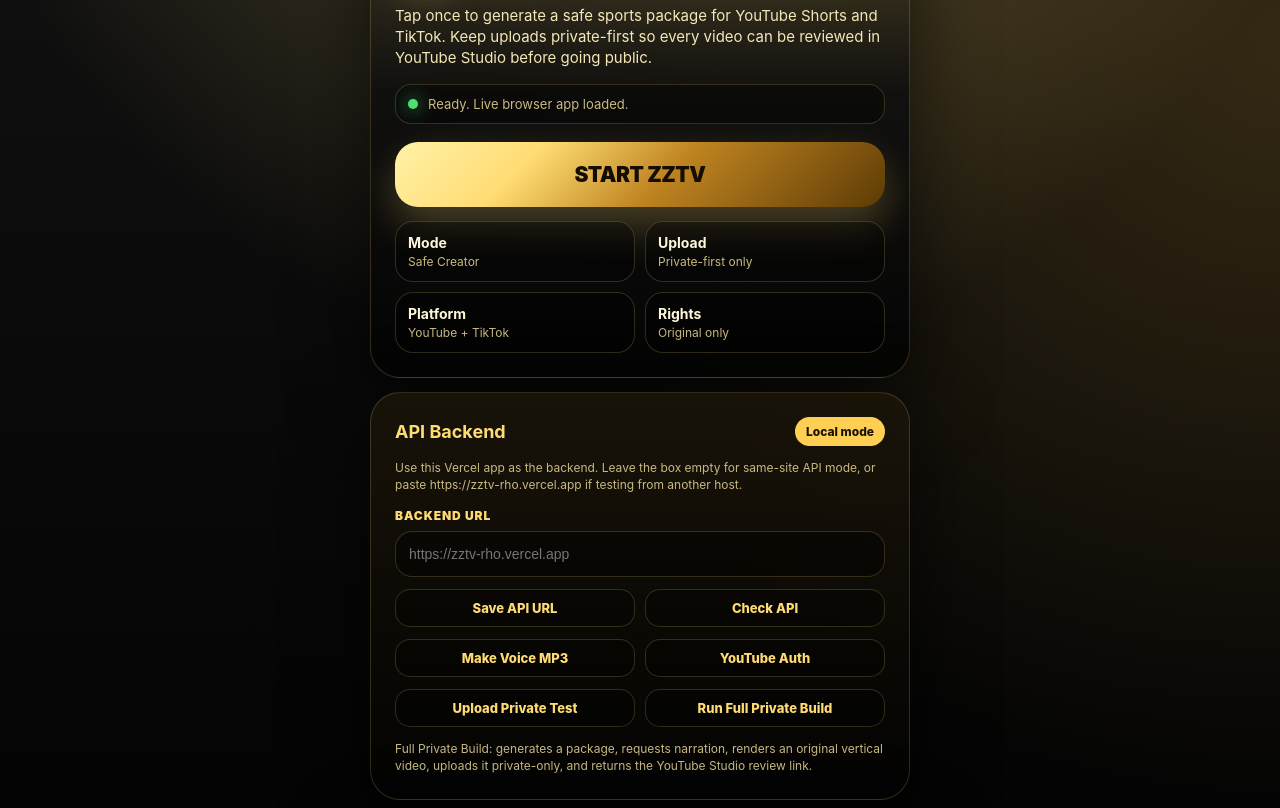
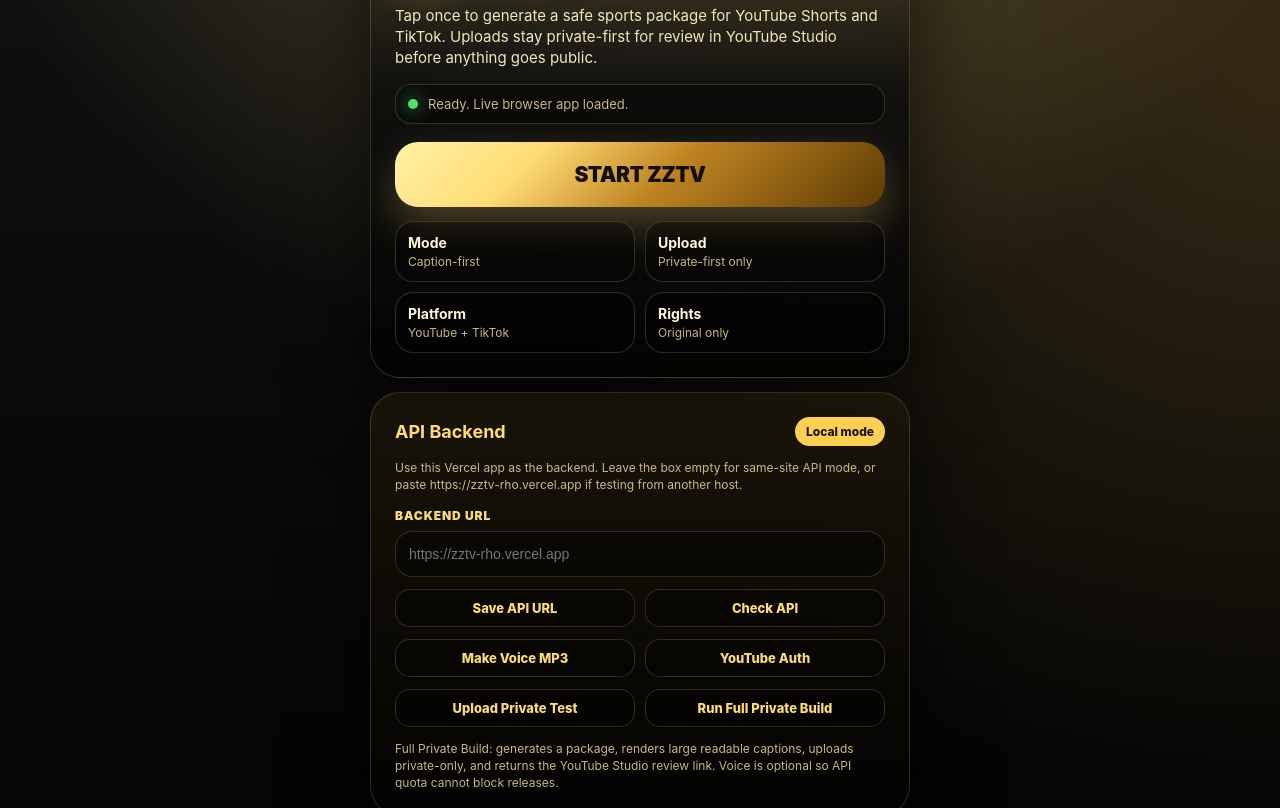
Before and after one commit to GCreative850/zztv, a website: page index.html in a window 1280 px wide. Shown: the part 141-949 px from the top of the page. Drawn offline with Linux system fonts and the light colour scheme.

Commit message:
Use caption-first app entrypoint

```diff
--- a/index.html
+++ b/index.html
@@ -21,14 +21,14 @@
           <h1>ZZTV</h1>
         </div>
       </div>
-      <p class="hero-copy">Tap once to generate a safe sports package for YouTube Shorts and TikTok. Keep uploads private-first so every video can be reviewed in YouTube Studio before going public.</p>
+      <p class="hero-copy">Tap once to generate a safe sports package for YouTube Shorts and TikTok. Uploads stay private-first for review in YouTube Studio before anything goes public.</p>
       <div class="status-strip" aria-live="polite">
         <span class="pulse"></span>
         <span id="runtimeStatus">Ready. Live browser app loaded.</span>
       </div>
       <button id="startBtn" class="start-btn" type="button">START ZZTV</button>
       <div class="mode-grid" aria-label="ZZTV mode status">
-        <div class="mode-card"><strong>Mode</strong><span id="modeLabel">Safe Creator</span></div>
+        <div class="mode-card"><strong>Mode</strong><span id="modeLabel">Caption-first</span></div>
         <div class="mode-card"><strong>Upload</strong><span>Private-first only</span></div>
         <div class="mode-card"><strong>Platform</strong><span>YouTube + TikTok</span></div>
         <div class="mode-card"><strong>Rights</strong><span>Original only</span></div>
@@ -55,7 +55,7 @@
         <button id="uploadTestBtn" type="button" class="secondary-btn">Upload Private Test</button>
         <button id="fullBuildBtn" type="button" class="secondary-btn">Run Full Private Build</button>
       </div>
-      <p class="small-note">Full Private Build: generates a package, requests narration, renders an original vertical video, uploads it private-only, and returns the YouTube Studio review link.</p>
+      <p class="small-note">Full Private Build: generates a package, renders large readable captions, uploads private-only, and returns the YouTube Studio review link. Voice is optional so API quota cannot block releases.</p>
     </section>
 
     <section class="panel">
@@ -84,12 +84,13 @@
         <li><span class="gate good"></span> Phone button and browser app</li>
         <li><span class="gate good"></span> Safe content-package generator</li>
         <li><span class="gate good"></span> YouTube private upload route</li>
+        <li><span class="gate good"></span> Caption-first release mode</li>
         <li><span class="gate warn"></span> TikTok publishing still needs API approval</li>
       </ul>
       <p class="small-note">API keys are intentionally not stored in this browser app. Keys belong in Vercel environment variables only.</p>
     </section>
   </div>
 
-  <script src="app.js" defer></script>
+  <script src="app-caption.js" defer></script>
 </body>
 </html>
```
